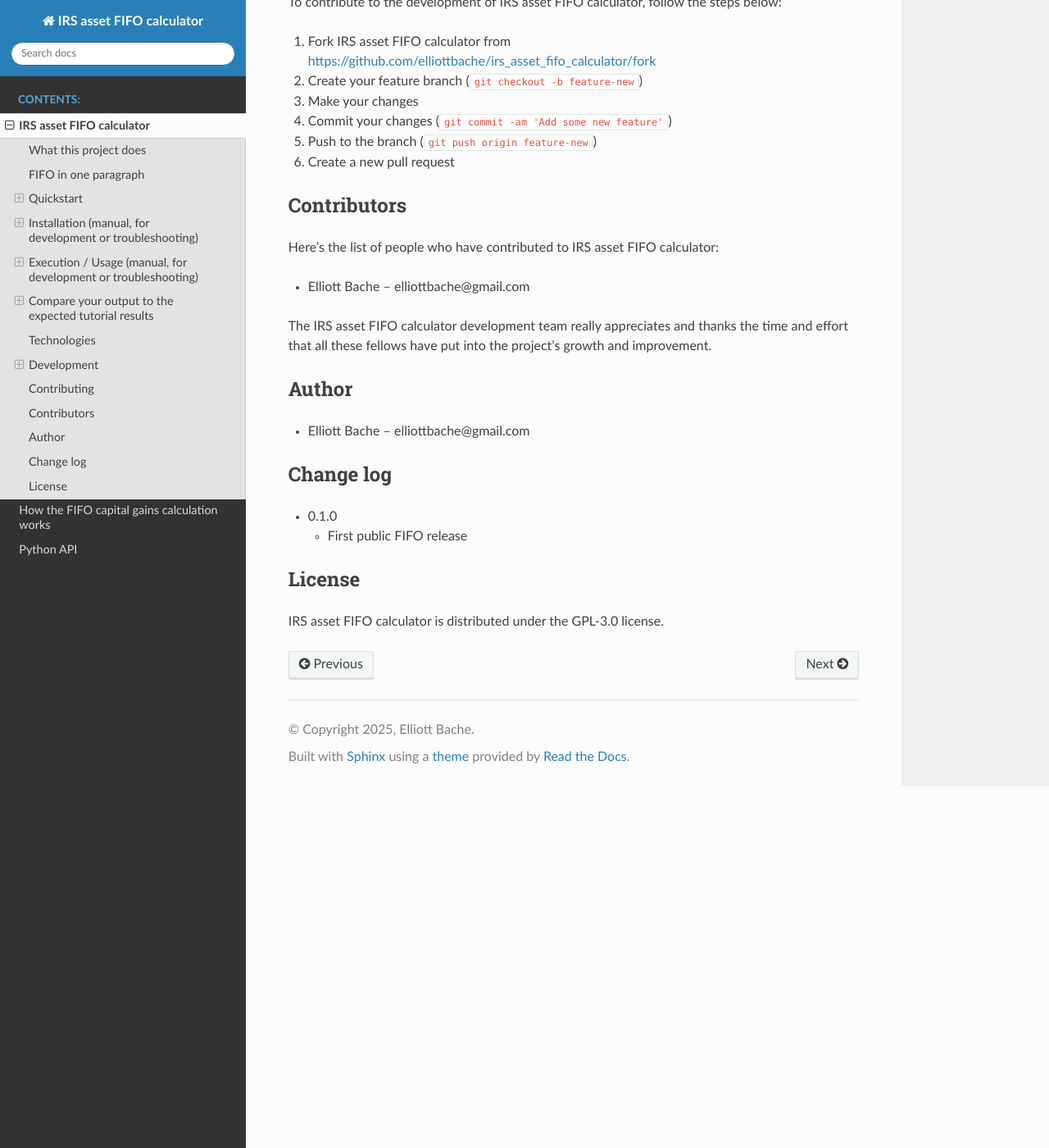
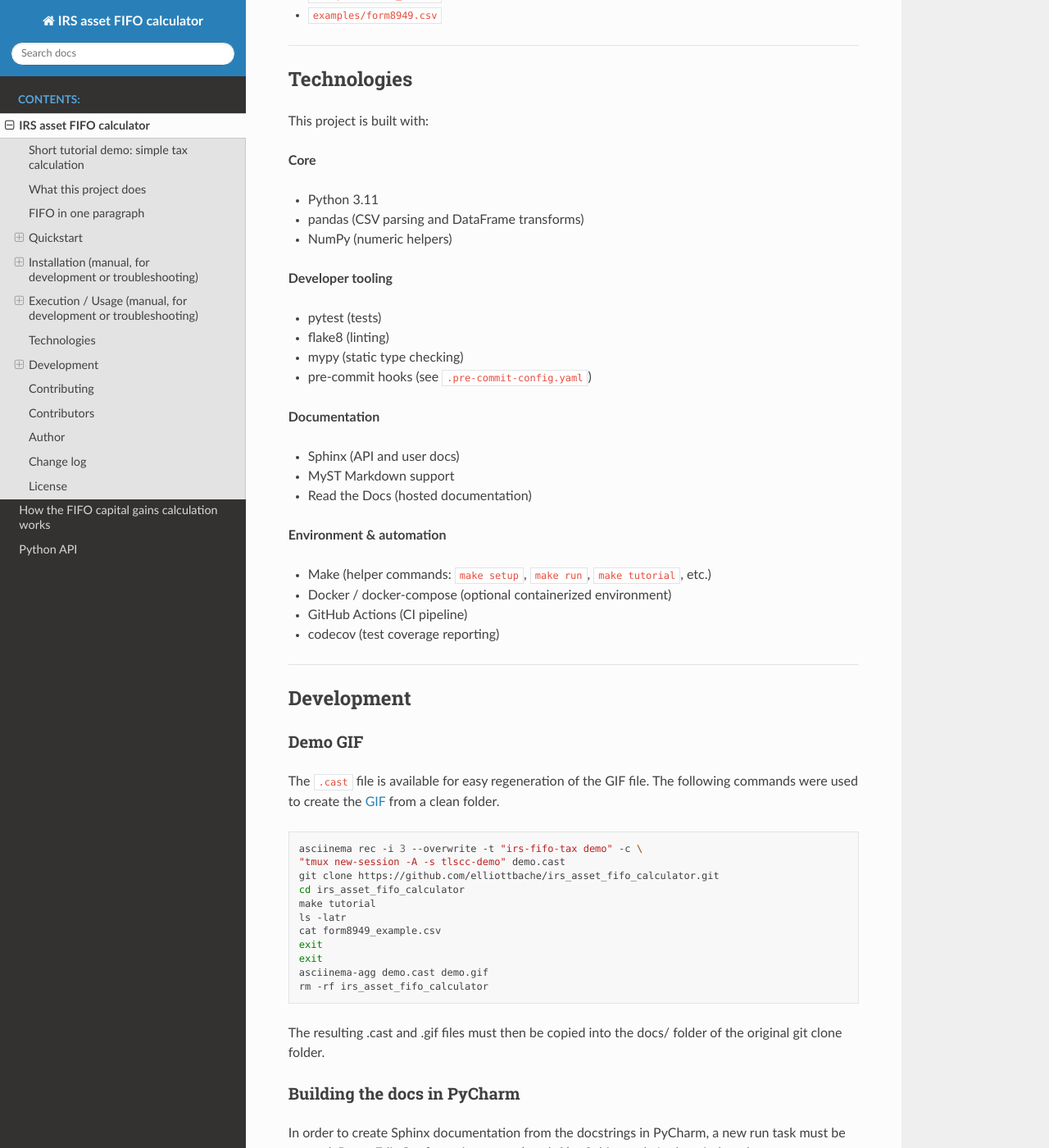
Before and after one commit to elliottbache/irs_asset_fifo_calculator, a Sphinx documentation site: the page built from docs/intro.md, in a window 1280 px wide and 1400 px high, scrolled down 6041 px. Shown: the whole window at 82% size. Built offline with Sphinx 7.4.7 and the Read the Docs theme 3.1.0, drawn with Linux system fonts in a browser that asks for light colours; some of the changed text lies outside the part shown.

Commit message:
docs: update README and fifo_overview.md

````diff
--- a/README.md
+++ b/README.md
@@ -10,16 +10,20 @@
 
 Tax calculator that tracks capital gains from multiple purchases and sales.  This program uses a CSV file as input.
 
-This file is called "asset_tx.csv" in the published example, but any name can be
-be used, using this name in the python call.  The file has the following header:
-"Date", "Asset", "Amount (asset)", "Sell price (\$)", "Buy price (\$)", "Account number", "Entity", "Notes", "Remaining"
+The input file's default name is "asset_tx.csv", but any name can be used, using
+this name in the ```--input-file=``` flag of the python call.  The file must have the following
+columns and headers:
+```Tx Index```, ```Date```, ```Asset```, ```Amount (asset)```, ```Sell price ($)```, ```Buy price ($)```, ```Type```
+
+## Short tutorial demo: simple tax calculation
+![Demo](docs/demo.gif)
 
 **Table of Contents**
 
 - [What this project does](#what-this-project-does)
 - [FIFO in one paragraph](#fifo-in-one-paragraph)
-- [Installation](#installation)
-- [Quick start](#quick-start)
+- [Installation](#installation-manual-for-development-or-troubleshooting)
+- [Quick start](#quickstart)
 - [Technologies](#technologies)
 - [Development](#development)
 - [Contributing](#contributing)
@@ -27,6 +31,8 @@
 - [Author](#author)
 - [Change log](#change-log)
 - [License](#license)
+
+---
 
 ## What this project does
 
@@ -41,7 +47,7 @@
 2. Parses each block into:
    - **Buy side** (what you acquired)
    - **Sell side** (what you disposed of)
-   - **Fees** (possibly in one or more assets)
+   - **Fee side** (in up to one asset different from the buy side asset and sell side asset)
 3. Maintains a **FIFO ledger** of “lots” for each asset (amount, price,
    cost basis, date).
 4. For each sale, consumes the oldest lots first to compute:
@@ -49,6 +55,8 @@
    - Proceeds
    - Gain or loss
 5. Writes the result as rows suitable for **Form 8949**.
+
+---
 
 ## FIFO in one paragraph
 
@@ -66,6 +74,8 @@
 For a more detailed explanation (with tables and numeric examples),
 see [`docs/fifo_overview.md`](docs/fifo_overview.md).
 
+---
+
 ## Quickstart
 ### Download repo
 In an Ubuntu/WSL terminal:
@@ -76,6 +86,8 @@
 ```
 
 ### Quickstart (recommended): Local (Ubuntu/WSL)
+The transactions file should first be placed at the repo root and called ```asset_tx.csv```.
+
 In an Ubuntu/WSL terminal:
 ```bash
 make setup
@@ -105,6 +117,9 @@
 ### Quickstart (alternative): Docker
 Use this if you prefer Docker.  Otherwise, use the [local quickstart](#quickstart-recommended-local-ubuntuwsl)
  above.
+
+The transactions file should first be placed at the repo root and called ```asset_tx.csv```.
+
 #### Launch Docker daemon
 On WSL:
 ```bash
@@ -123,6 +138,8 @@
 ```bash
 docker compose up --build
 ```
+
+---
 
 ## Installation (manual, for development or troubleshooting)
 If you used [Quickstart (make setup)](#quickstart), you can skip this section.
@@ -157,6 +174,8 @@
 pip install -e .[dev]
 ```
 
+---
+
 ## Execution / Usage (manual, for development or troubleshooting)
 If you used [Quickstart (make setup)](#quickstart), you can skip this section.
 
@@ -170,18 +189,18 @@
 ```
 Input file and output file flags are available for running in CLI.  e.g.
 ```bash
-irs-fifo-taxes --input-file="my_special_file.csv" --output-file="my_directory/form8949_2025.csv"
+irs-fifo-taxes --input-file=my_special_file.csv --output-file="my_directory/form8949_2025.csv"
 ```
 
 ### Option B: Docker
 Docker users: see [Quickstart (alternative)](#quickstart-alternative-docker): Docker.
 
-## Compare your output to the expected tutorial results
+### Compare your output to the expected tutorial results
 
 Tutorial mode is designed to be deterministic so you can validate behavior by comparing your results
 against committed “golden” results.
 
-### Run tutorial manually
+#### Run tutorial manually
 A tutorial case is available to ensure that the Form 8949 is being created correctly.  To create the
 corresponding form, the following should be run from the repo root:
 ```bash
@@ -193,26 +212,70 @@
 chmod u+x scripts/compare-tutorial-results.sh
 ```
 
-### Compare using the provided script
+#### Compare using the provided script
 From the repository root:
 ```bash
 bash scripts/compare-tutorial-logs.sh
 ```
 
-### Expected results (golden files)
+#### Expected results (golden files)
 
 The expected tutorial logs are stored in the repository at:
 - `examples/asset_tx.csv`
 - `examples/form8949.csv`
 
+---
+
 ## Technologies
+This project is built with:
 
-IRS asset FIFO calculator uses the following technologies and tools:
+**Core**
 
-- [![Python](https://img.shields.io/badge/python-3670A0?style=for-the-badge&logo=python&logoColor=ffdd54)](https://www.python.org/)
-- [![Sphinx](https://img.shields.io/badge/Sphinx-3B4D92?style=for-the-badge&logo=sphinx&logoColor=white)](https://www.sphinx-doc.org/en/master/)
+- Python 3.11
+- pandas (CSV parsing and DataFrame transforms)
+- NumPy (numeric helpers)
+
+**Developer tooling**
+
+- pytest (tests)
+- flake8 (linting)
+- mypy (static type checking)
+- pre-commit hooks (see `.pre-commit-config.yaml`)
+
+**Documentation**
+
+- Sphinx (API and user docs)
+- MyST Markdown support
+- Read the Docs (hosted documentation)
+
+**Environment & automation**
+
+- Make (helper commands: `make setup`, `make run`, `make tutorial`, etc.)
+- Docker / docker-compose (optional containerized environment)
+- GitHub Actions (CI pipeline)
+- codecov (test coverage reporting)
+
+---
 
 ## Development
+### Demo GIF
+The ```.cast``` file is available for easy regeneration of the GIF file.  The following commands were used
+to create the [GIF](#short-tutorial-demo-simple-tax-calculation) from a clean folder.
+```bash
+asciinema rec -i 3 --overwrite -t "irs-fifo-tax demo" -c \
+"tmux new-session -A -s tlscc-demo" demo.cast
+git clone https://github.com/elliottbache/irs_asset_fifo_calculator.git
+cd irs_asset_fifo_calculator
+make tutorial
+ls -latr
+cat form8949_example.csv
+exit
+exit
+asciinema-agg demo.cast demo.gif
+rm -rf irs_asset_fifo_calculator
+```
+The resulting .cast and .gif files must then be copied into the docs/ folder of the original git clone folder.
+
 ### Building the docs in PyCharm
 
 In order to create Sphinx documentation from the docstrings in PyCharm, a new run task must be created:
@@ -221,6 +284,8 @@
 field, and select the docs/_build folder in the "Output:" field.  If the docs or docs/_build folder do not already
 exist, they will perhaps need to be created.  The Sphinx documentation can now be created by going to Run > Run... and
 selecting the Sphinx task name.
+
+---
 
 ## Contributing
 
@@ -233,6 +298,10 @@
 5. Push to the branch (`git push origin feature-new`)
 6. Create a new pull request
 
+For more info, see [`CONTRIBUTING.md`](CONTRIBUTING.md).
+
+---
+
 ## Contributors
 
 Here's the list of people who have contributed to IRS asset FIFO calculator:
@@ -242,17 +311,24 @@
 The IRS asset FIFO calculator development team really appreciates and thanks the time and effort that all
 these fellows have put into the project's growth and improvement.
 
+---
+
 ## Author
 
 - Elliott Bache – elliottbache@gmail.com
+
+---
 
 ## Change log
 
 - 0.1.0
     - First public FIFO release
+- 1.0.0
+    - Production-ready release
+
+---
 
 ## License
 
-IRS asset FIFO calculator is distributed under the GPL-3.0 license.
-
+IRS asset FIFO calculator is distributed under the GPL-3.0 license.  For more info, see [`LICENSE`](LICENSE).
 <!-- docs:end -->
````
Also changed, not shown: other parts of README.md (+1 -1 lines), docs/fifo_overview.md (+6 -4 lines).
